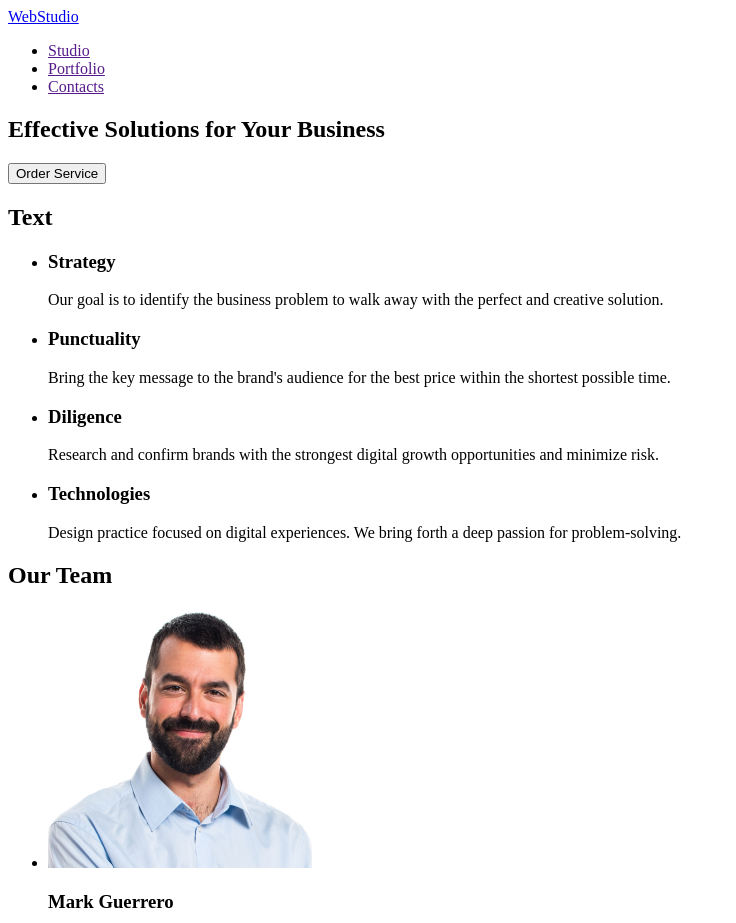
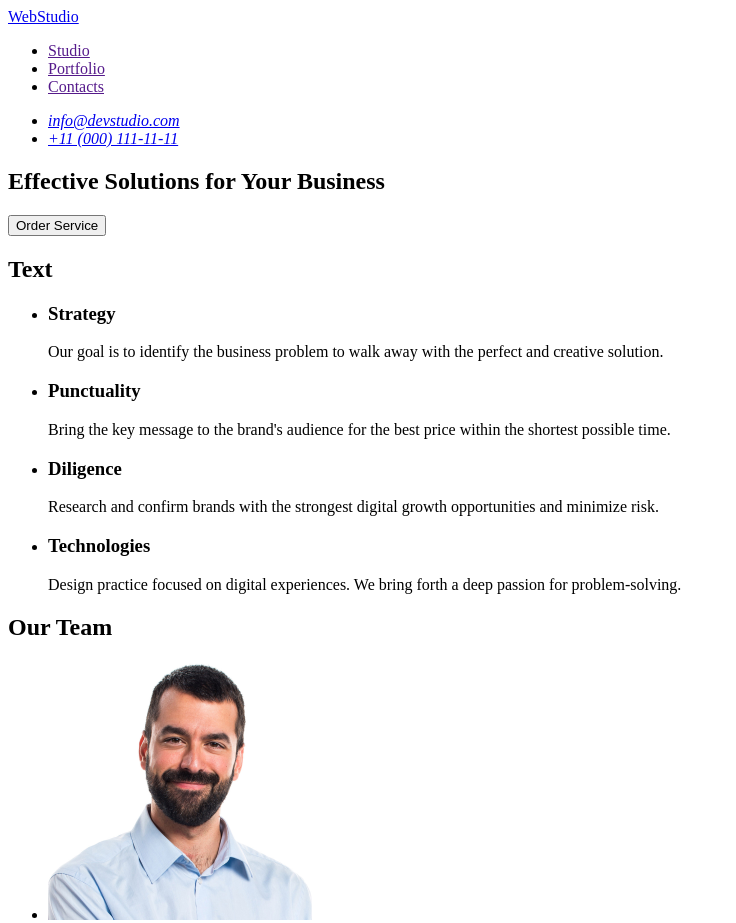
Before and after one commit to valdislava/goit-markup-hw-01, a plain HTML site: page index.html in a window 1280 px wide. Shown: the top 923 px of the page, without its empty margins (0-736 px from the left). Drawn offline with Linux system fonts and the light colour scheme.

Commit message:
add address header

```diff
--- a/index.html
+++ b/index.html
@@ -15,6 +15,12 @@
             <li><a href="">Contacts</a></li>
         </ul>
     </nav>
+    <address>
+        <ul>
+            <li><a href="mailto:info@devstudio.com">info@devstudio.com</a></li>
+            <li><a href="tel:+110001111111">+11 (000) 111-11-11</a></li>
+        </ul>
+    </address>
     </header>
     <main>
         <section>
```
